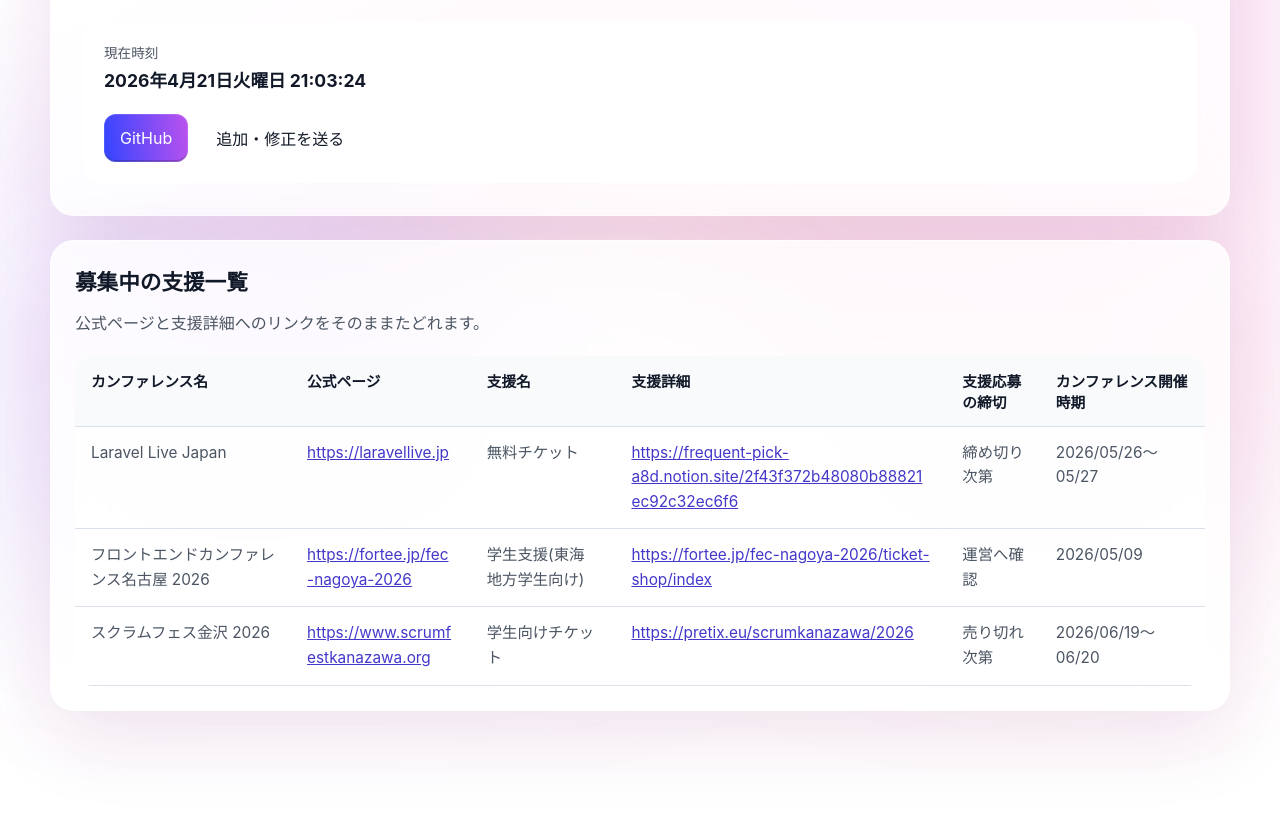
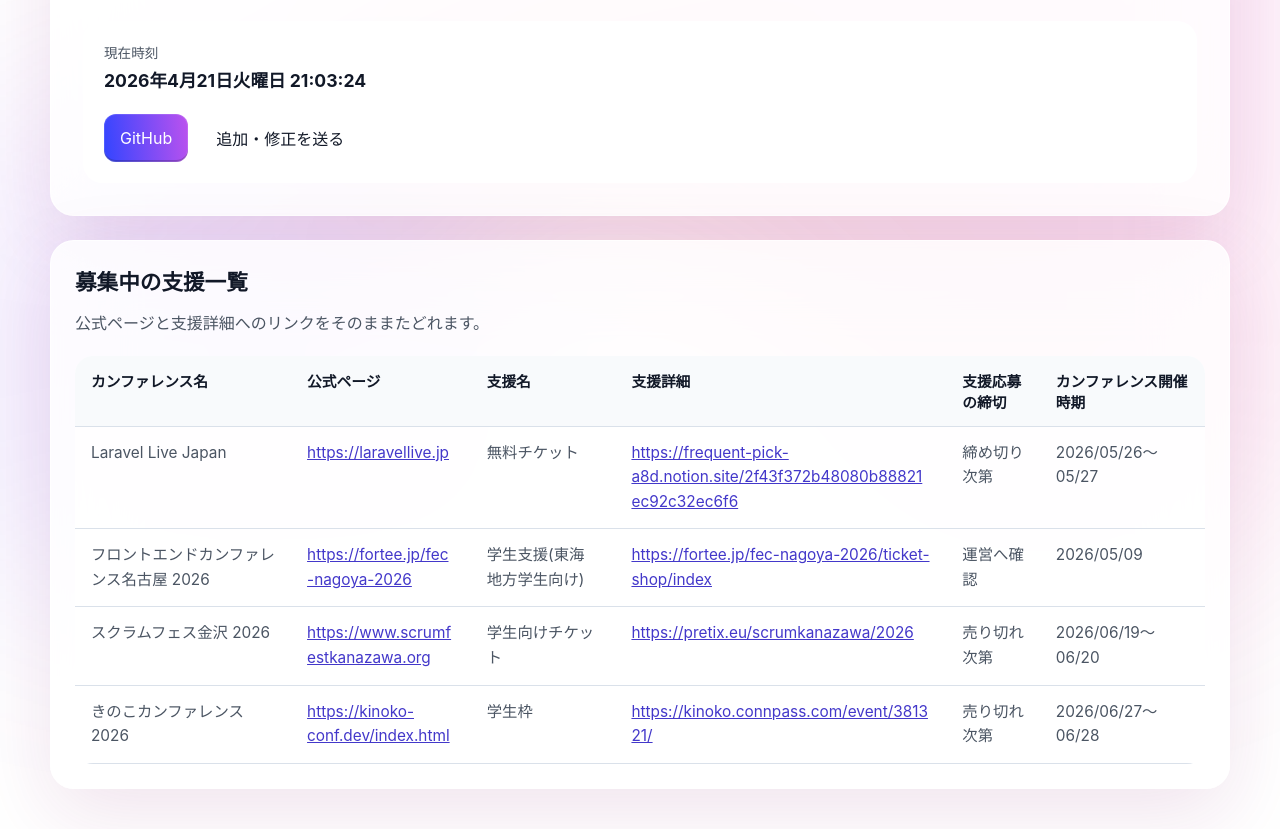
Before and after one commit to You-saku/japanese-it-conferences-with-support, an Astro site: page / in a window 1280 px wide. Shown: the part 220-1049 px from the top of the page. Before the commit the page ends 971 px from the top, so only its background shows below. Built offline with nearby package versions, Linux system fonts and the light colour scheme; Astro itself is replaced by a stand-in of ours.

Commit message:
add: きのこカンファレンス追加

```diff
--- a/package.json
+++ b/package.json
@@ -13,5 +13,6 @@
   },
   "dependencies": {
     "astro": "^6.0.5"
-  }
+  },
+  "packageManager": "pnpm@10.26.1+sha512.664074abc367d2c9324fdc18037097ce0a8f126034160f709928e9e9f95d98714347044e5c3164d65bd5da6c59c6be362b107546292a8eecb7999196e5ce58fa"
 }
--- a/src/components/ConferenceSupportPage.astro
+++ b/src/components/ConferenceSupportPage.astro
@@ -26,6 +26,14 @@ const conferences = [
 		deadline: '売り切れ次第',
 		eventDate: '2026/06/19〜06/20',
 	},
+	{
+		name: 'きのこカンファレンス2026',
+		siteUrl: 'https://kinoko-conf.dev/index.html',
+		supportName: '学生枠',
+		supportUrl: 'https://kinoko.connpass.com/event/381321/',
+		deadline: '売り切れ次第',
+		eventDate: '2026/06/27〜06/28',
+	}
 ];
 ---
 
```
